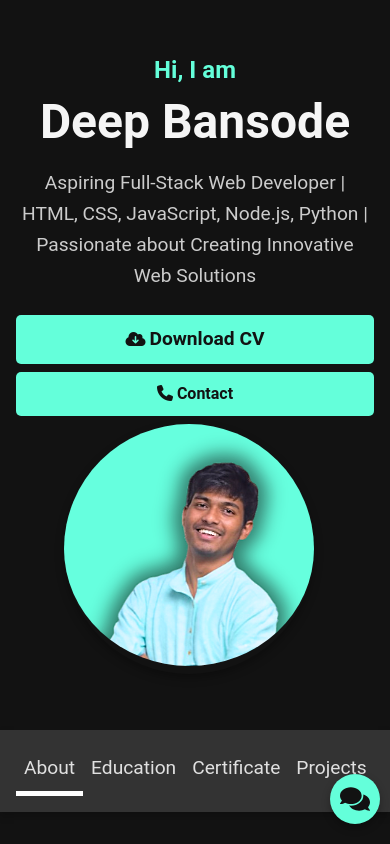
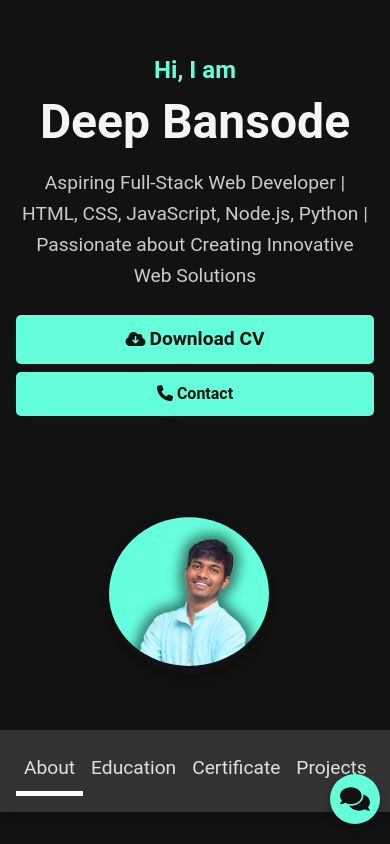
Before and after one commit to Deepb4u/Deep-s-Portfolio, a React (Create React App) app: page / in a window 390 px wide. Shown: the top 844 px of the page. Built offline with nearby package versions, Linux system fonts and the light colour scheme.

Commit message:
initial commit

```diff
--- a/src/App.css
+++ b/src/App.css
@@ -347,10 +347,6 @@ p, .about-p, .footer p {
   justify-content: space-around;
 }
 
-.HeaderText{
-
-}
-
 /* Responsive Design */
 @media (max-width: 900px) {
   .outercontanner {
@@ -372,8 +368,8 @@ p, .about-p, .footer p {
     height: 50px;
   }
   .pic {
-    width: 250px; /* Adjust size as needed */
-    height: 250px;
+    width: 220px; /* Adjust size as needed */
+    height: 220px;
     border-radius: 50%;
   }
   .img {
@@ -395,7 +391,7 @@ p, .about-p, .footer p {
 }
 
 /* Layout adjustments for larger screens */
-@media (max-width: 380px) {
+@media (max-width: 400px) {
   .pic {
     width: 160px; /* Adjust size as needed */
     height: 160px;
--- a/src/App.js
+++ b/src/App.js
@@ -1,4 +1,4 @@
-import React, { useState } from 'react';
+import React, { useEffect, useState } from 'react';
 import './App.css';
 import FrontPage from './components/FrontPage';
 import Navbar from './components/Navbar';
@@ -12,22 +12,39 @@ import Chatbot from './components/Chat';
 
 export default function App (){
 
-const [Click, setClick] = useState(1)
+const [Click, setClick] = useState(1);
+const [centerPosition, setCenterPosition] = useState(0);
+
+useEffect(() => {
+  const pageCenter = (document.documentElement.scrollHeight - window.innerHeight) / 2;
+  setCenterPosition(pageCenter);
+}, []);
+
+const scrollToCenter = () => {
+  window.scrollTo({
+    top: centerPosition,
+    behavior: 'smooth',
+  });
+};
 
 const handleClick = (e) =>{
   if(e.target.id === "about"){
     setClick(1)
+    // scrollToCenter();
     console.log(e.target.id)
   }else if(e.target.id === "Education"){
     setClick(2)
+    // scrollToCenter();
     console.log(e.target.id)
   }else if(e.target.id === "certificate"){
     setClick(3)
+    // scrollToCenter();
     console.log(e.target.id)
   }else if(e.target.id === "Project"){
     setClick(4)
     console.log(e.target)
   }
+  scrollToCenter();
 }
 
   return(
```
